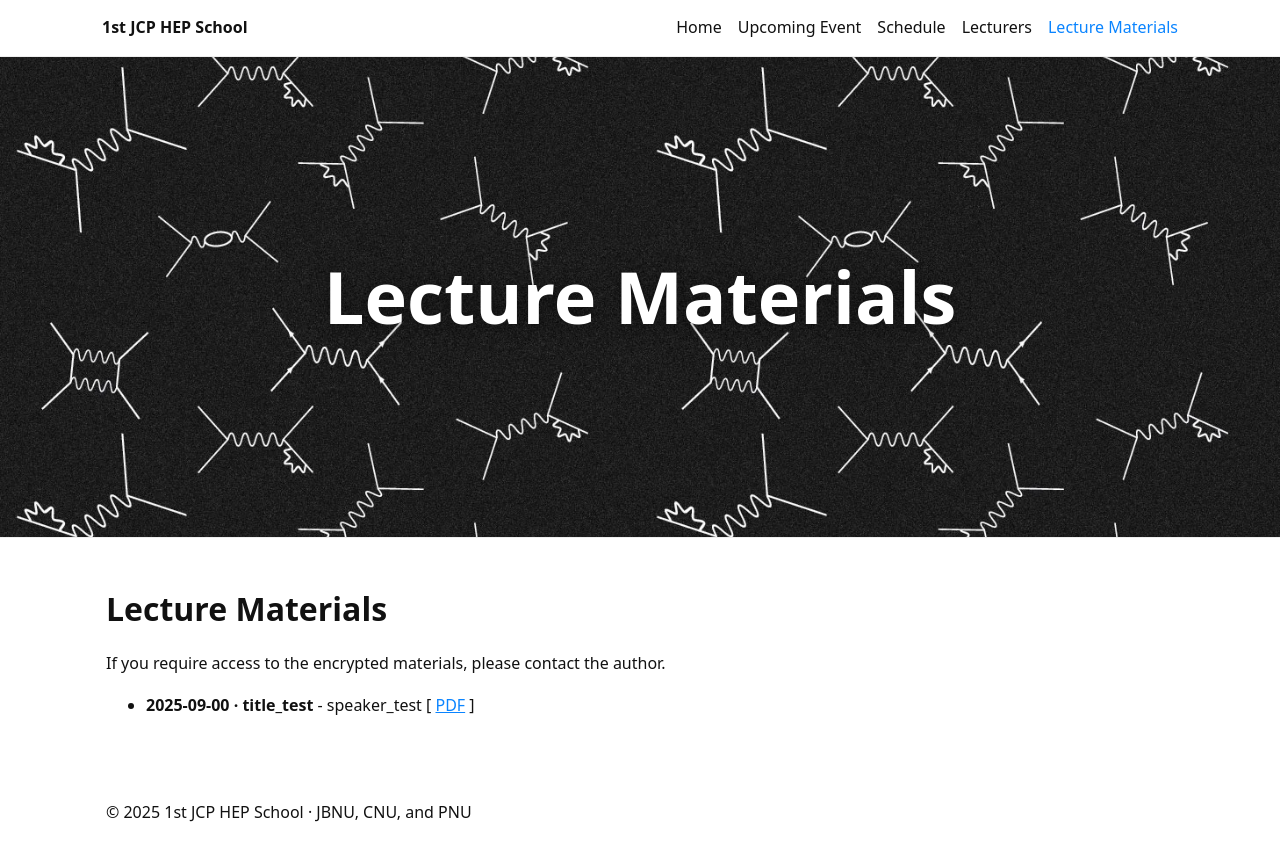
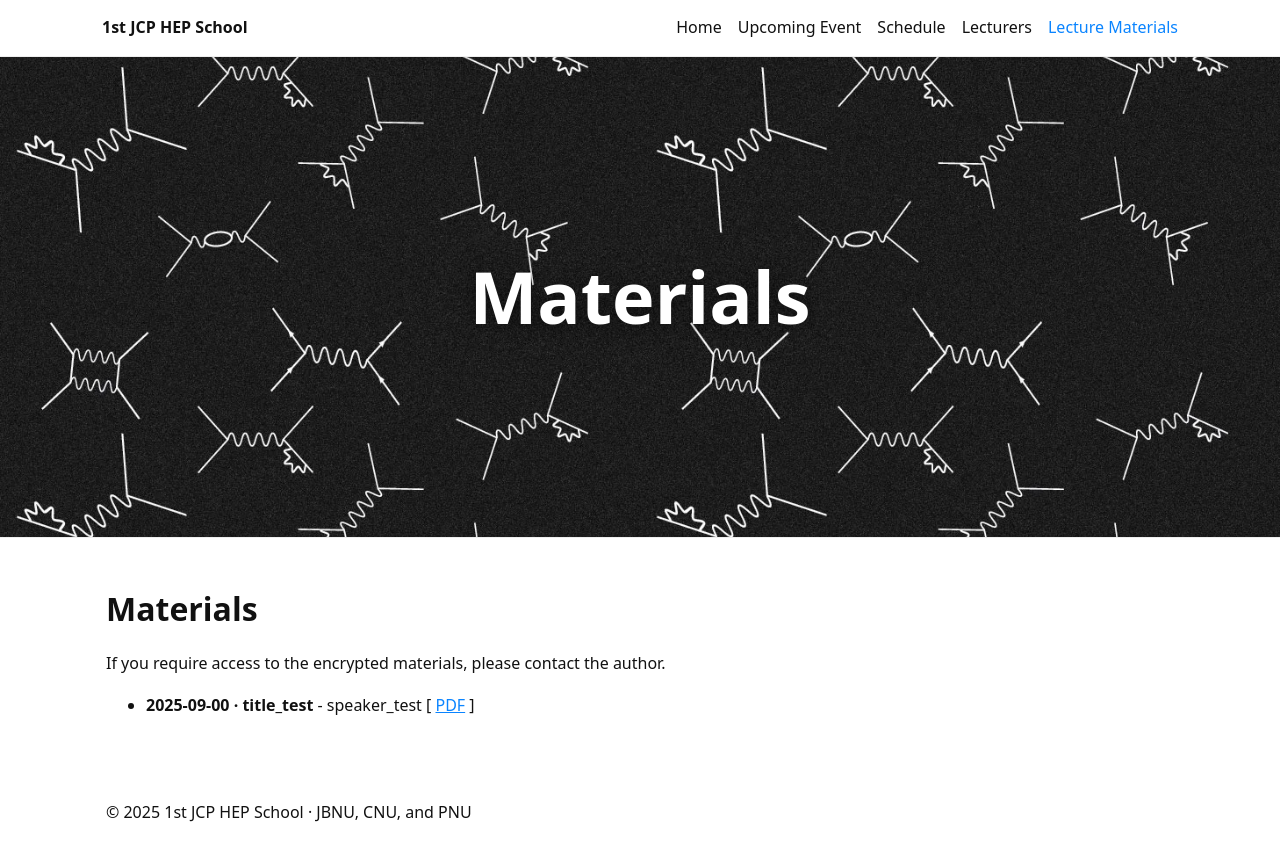
Before and after one commit to HEPschool/1stJCP, a Jekyll site: the page built from docs/materials.md, in a window 1280 px wide. Shown: the top 861 px of the page. Built offline with Jekyll 4.4.1, drawn with Linux system fonts in a browser that asks for light colours.

Commit message:
README_Lecturer/Webmaster, Materials update

```diff
--- a/docs/materials.md
+++ b/docs/materials.md
@@ -1,12 +1,12 @@
 ---
 layout: default
 permalink: /materials/
-title: Lecture Materials
+title: Materials
 hero:
   image: "/assets/img/heros/Feynman-diagram.webp"  # Optional
-  title: "Lecture Materials"
+  title: "Materials"
 ---
-# Lecture Materials
+# Materials
 
 If you require access to the encrypted materials, please contact the author.
 
```
Also changed, not shown: docs/_data/lecturers.yml (+5 -5 lines), README_Lecturer.md, README_WebMaster.md.
